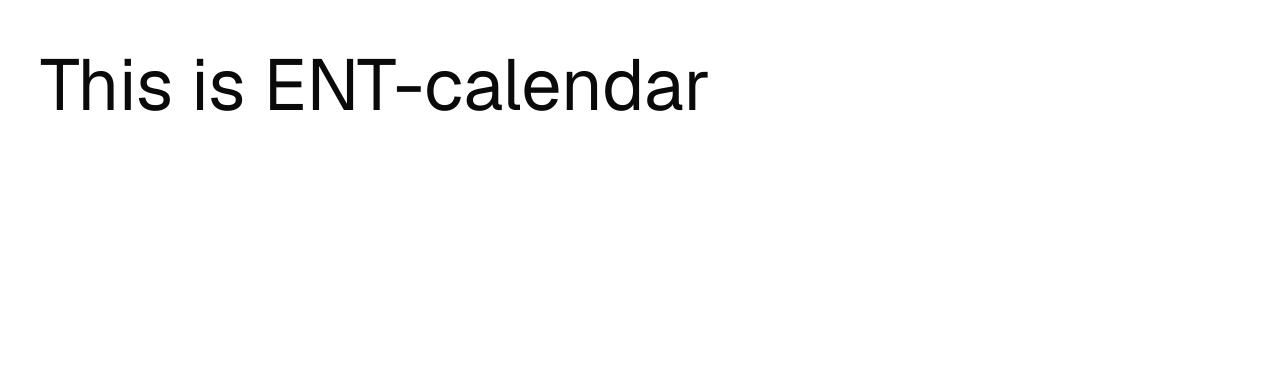
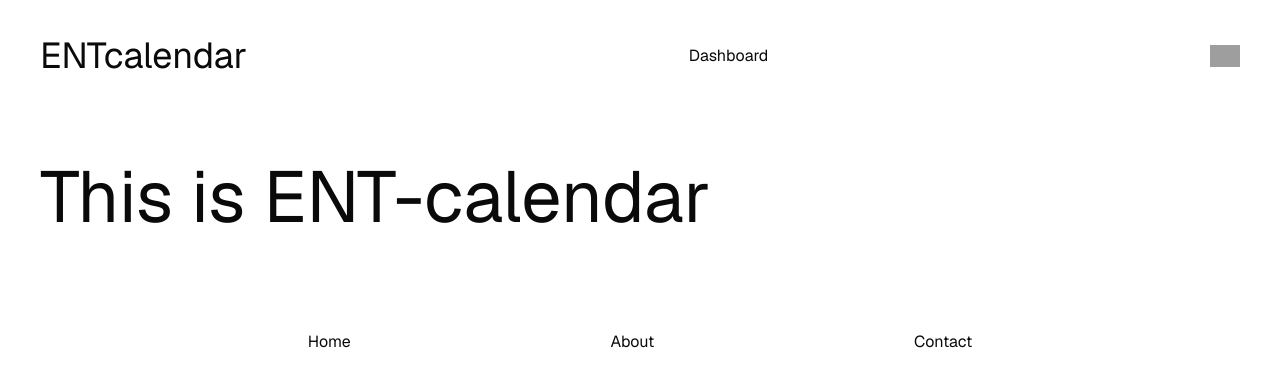
Before and after one commit to hugosandsjo/ent-calendar, a Next.js app: page / in a window 1280 px wide. Shown: the top 386 px of the page. Built offline with nearby package versions, Linux system fonts and the light colour scheme; grey boxes are pictures that could not be loaded.

Commit message:
feat: integrate Auth0 for user authentication and add Header/Footer components

```diff
--- a/package.json
+++ b/package.json
@@ -7,6 +7,7 @@
     "lint": "next lint"
   },
   "dependencies": {
+    "@auth0/nextjs-auth0": "^4.7.0",
     "@radix-ui/react-checkbox": "^1.3.1",
     "@radix-ui/react-dropdown-menu": "^2.1.14",
     "@radix-ui/react-label": "^2.1.6",
--- /dev/null
+++ b/src/app/api/auth/[auth0]/route.js
@@ -0,0 +1,5 @@
+// app/api/auth/[auth0]/route.js
+
+import { handleAuth } from "@auth0/nextjs-auth0";
+
+export const GET = handleAuth();
--- /dev/null
+++ b/src/app/components/ui/Footer.tsx
@@ -0,0 +1,24 @@
+import React from "react";
+import Link from "next/link";
+import FooterButton from "@/src/app/components/ui/FooterButton";
+
+function Footer() {
+  return (
+    <header>
+      <div className="flex justify-evenly p-12">
+        <Link href="/">
+          {" "}
+          <FooterButton text="Home" />
+        </Link>
+        <Link href="/about">
+          <FooterButton text="About" />
+        </Link>
+        <Link href="/contact">
+          <FooterButton text="Contact" />
+        </Link>
+      </div>
+    </header>
+  );
+}
+
+export default Footer;
--- /dev/null
+++ b/src/app/components/ui/FooterButton.tsx
@@ -0,0 +1,9 @@
+type FooterButtonProps = {
+  text: string;
+};
+
+function FooterButton({ text }: FooterButtonProps) {
+  return <p className="hover:underline">{text}</p>;
+}
+
+export default FooterButton;
--- /dev/null
+++ b/src/app/components/ui/Header.tsx
@@ -0,0 +1,31 @@
+import React from "react";
+import Image from "next/image";
+import Link from "next/link";
+// import LogButton from "@/src/app/components/ui/LogButton";
+
+function Header() {
+  return (
+    <header className="h-28 px-10 flex justify-between items-center">
+      <Link href="/">
+        {" "}
+        <h1 className="text-4xl hover:opacity-30">ENTcalendar</h1>
+      </Link>
+      <Link href="/dashboard">
+        <p className="hover:underline">Dashboard</p>
+      </Link>
+      {/* <LogButton /> */}
+
+      <Link href="/dashboard/create">
+        <Image
+          className="hover:opacity-30"
+          src="/plus.svg"
+          width={30}
+          height={30}
+          alt="plus icon"
+        />
+      </Link>
+    </header>
+  );
+}
+
+export default Header;
--- /dev/null
+++ b/src/app/components/ui/LogButton.tsx
@@ -0,0 +1,28 @@
+"use client";
+
+import React from "react";
+import { useUser } from "@auth0/nextjs-auth0/client";
+
+function LogButton() {
+  const { user, isLoading } = useUser();
+
+  if (isLoading) {
+    return <div>Loading...</div>;
+  }
+
+  return (
+    <>
+      {user ? (
+        <button className="p-2 hover:bg-slate-400">
+          <a href="/api/auth/logout">Logout</a>
+        </button>
+      ) : (
+        <button className="p-2 hover:bg-slate-400">
+          <a href="/api/auth/login">Login</a>
+        </button>
+      )}
+    </>
+  );
+}
+
+export default LogButton;
--- a/src/app/layout.tsx
+++ b/src/app/layout.tsx
@@ -1,7 +1,9 @@
 import type { Metadata } from "next";
 import { Geist } from "next/font/google";
-import { ThemeProvider } from "next-themes";
+import { UserProvider } from "@auth0/nextjs-auth0/client";
 import "./globals.css";
+import Header from "@/src/app/components/ui/Header";
+import Footer from "@/src/app/components/ui/Footer";
 
 const defaultUrl = process.env.VERCEL_URL
   ? `https://${process.env.VERCEL_URL}`
@@ -9,8 +11,8 @@ const defaultUrl = process.env.VERCEL_URL
 
 export const metadata: Metadata = {
   metadataBase: new URL(defaultUrl),
-  title: "Next.js and Supabase Starter Kit",
-  description: "The fastest way to build apps with Next.js and Supabase",
+  title: "Entertainment Calendar",
+  description: "A calendar for your games, movies or favorite hobbies",
 };
 
 const geistSans = Geist({
@@ -27,14 +29,11 @@ export default function RootLayout({
   return (
     <html lang="en" suppressHydrationWarning>
       <body className={`${geistSans.className} antialiased`}>
-        <ThemeProvider
-          attribute="class"
-          defaultTheme="system"
-          enableSystem
-          disableTransitionOnChange
-        >
+        <UserProvider>
+          <Header />
           {children}
-        </ThemeProvider>
+          <Footer />
+        </UserProvider>
       </body>
     </html>
   );
```
Also changed, not shown: tsconfig.json (+7 -1 lines), 1 other file (tests, documents, lock files or other folders).
